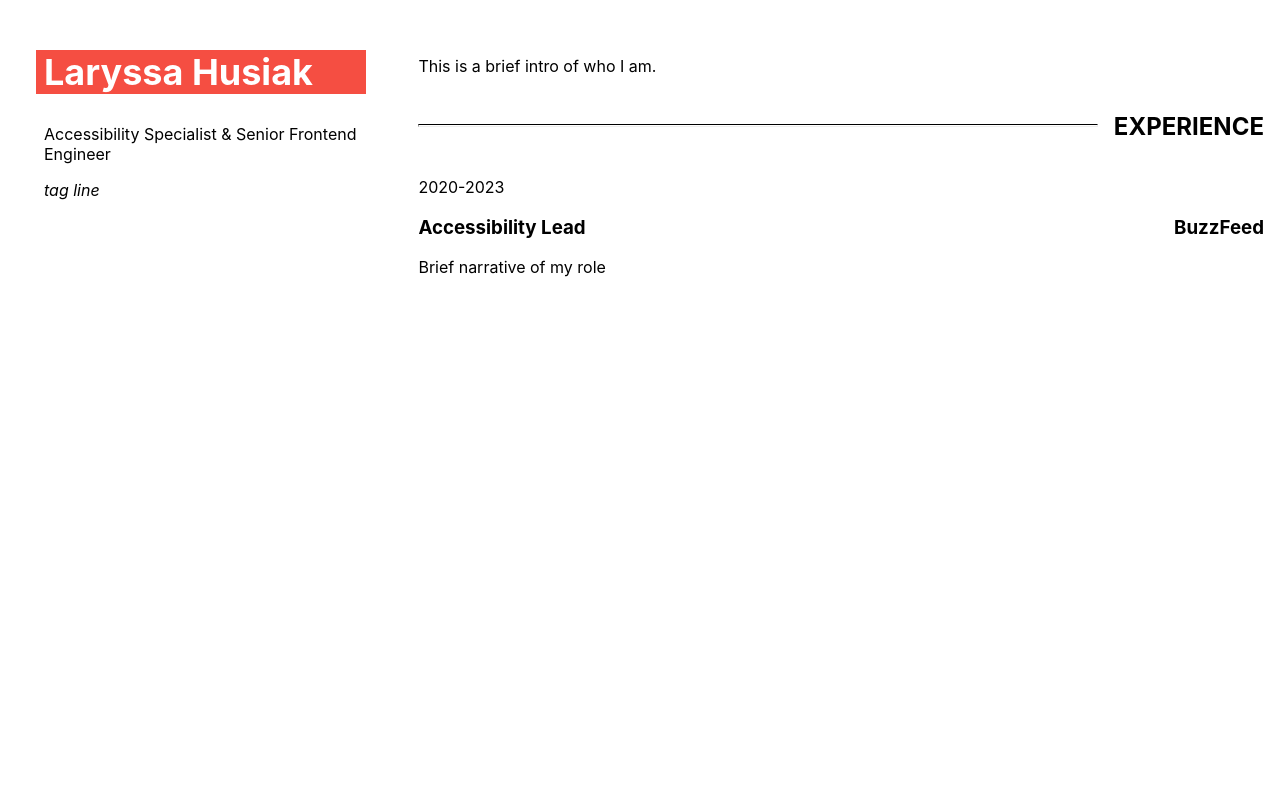
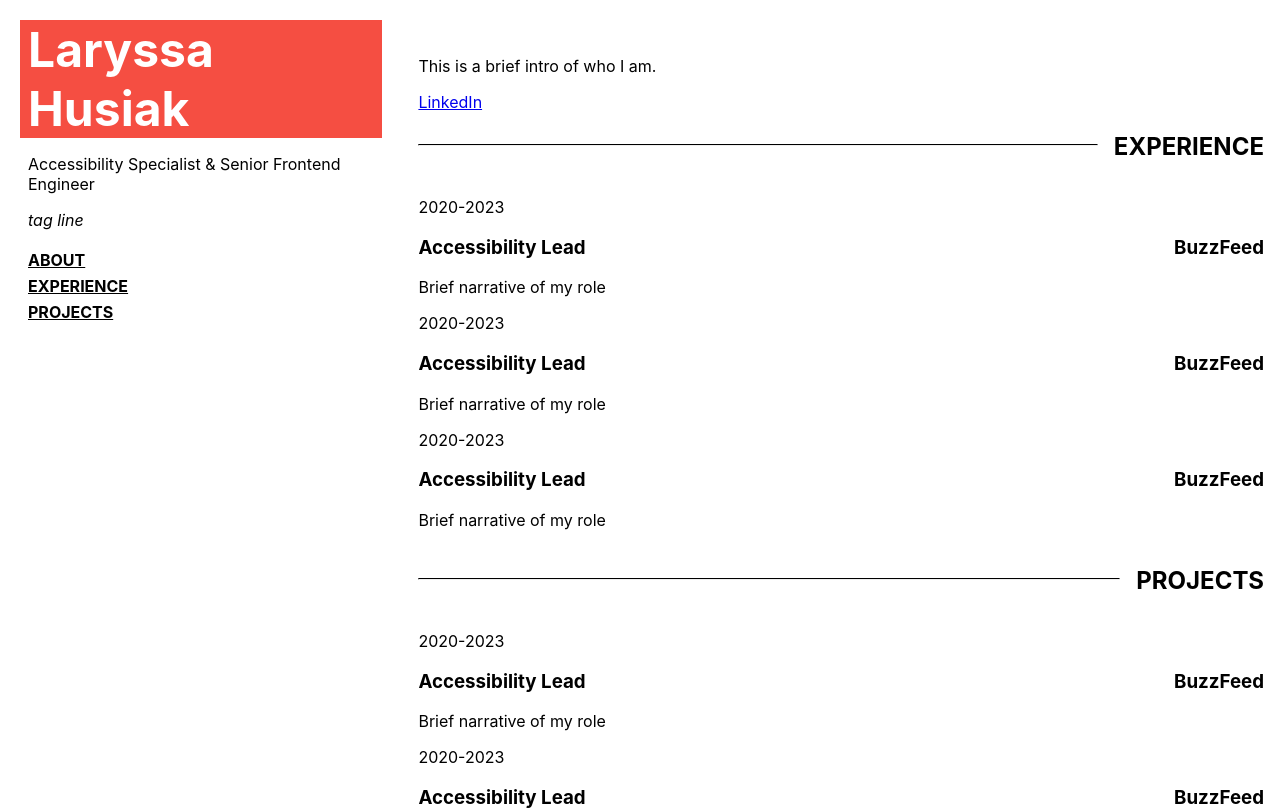
Before and after one commit to lahusiak/portfolio-site, a React (Create React App) app: page / in a window 1280 px wide. Shown: the top 810 px of the page. Built offline with nearby package versions, Linux system fonts and the light colour scheme.

Commit message:
Adding nav and submenu links and functionality

```diff
--- a/src/App.js
+++ b/src/App.jsx
@@ -6,8 +6,8 @@ import Section from './section/section';
 function App() {
   return (
     <div className="App">
-        <Header/>
-        {/* on mobile 100% width, on desktop 70% */}
+          <Header/>
+          {/* on mobile 100% width, on desktop 70% */}
         <main className="main">
           <AboutSection />
           <Section />
--- a/src/header/header.css
+++ b/src/header/header.css
@@ -5,8 +5,8 @@
     height: 100%;
     position: sticky;
     top: 0;
-    --main-header-color: #f54e42;
-    background-color: var(--main-header-color);
+    /* --main-header-color: #f54e42;
+    background-color: var(--main-header-color); */
     color: white;
     font-size: 1.5rem;
 
@@ -16,13 +16,16 @@
     display: flex;
     justify-content: space-between;
     align-items: center;
-    margin: 0 1rem;
+    margin: 0;
+    --main-header-color: #f54e42;
+    background-color: var(--main-header-color);
+    width: 100%;
   }
 
-  .main {
-    width: auto;
-    margin: 1rem;
+  .header__title {
+    margin-left: .5rem;
   }
+
 
   .header__tagline {
     display: none;
@@ -36,40 +39,86 @@
     border: none;
     background-color:var(--main-header-color);
     cursor: pointer;
+    margin-right: .5rem;;
   }
 
   .header__navBtn svg {
     fill: #ffffff;
   }
 
+  .nav__links {
+    list-style: none;
+    margin: 0;
+    padding: 0;
+    line-height: 1rem;
 
-  /* Tablet and above  */
+    li {
+        padding: .25rem;
+    }
+
+}
+
+.nav__links-link {
+    color: #000;
+    font-size: 1rem;
+    font-weight: 700;
+    text-transform: uppercase;
+    padding: .25rem;
+
+    &:hover, &:focus {
+        background-color: #f54e42;
+        color: #ffffff;
+    }
+}
+
+.nav__submenu--desktop {
+    display: none;
+    .nav__links {
+        display: none;
+    }
+}
+
+.nav__submenu--mobile {
+    display: none;
+
+    &.open {
+        display: block;
+        z-index: 1;
+        position: absolute;
+        right: 0;
+        width: 40%;
+        margin-left: auto;
+        text-align: right;
+        border: #000 1px solid;
+        background-color: #ffffff;
+    }
+}
+
+
+/* Styles for tablets and larger */
   @media (min-width: 768px) {
-    /* Styles for tablets and larger */
-    .App {
-      display: flex;
+
+    .header {
+        font-size: 1.5rem;
+        padding: 1.25rem;
+        width: 30%;
+        background-color: initial;
     }
 
     .header__container {
       display: block;
-    }
-
-    .header {
-      font-size: 1.5rem;
-      padding: 1.25rem;
-      width: 30%;
-      background-color: initial;
+      background-color: #ffffff;
     }
 
     .header__title {
       background-color: var(--main-header-color);
-      padding-top: 0;
+      margin: 0;
+      padding: 0;
       padding-left: .5rem;
     }
 
     .header__tagline {
       display: block;
-      background-color: initial;
       color: #000000;
       font-size: 1rem;
       padding-left: .5rem;
@@ -83,11 +132,23 @@
       display: none;
     }
 
-    .main {
-      font-size: 1rem;
-      width: 70%;
-    }
     .section__about {
       margin-top: 2.5rem;
     }
+
+    .nav__submenu--desktop {
+        display: block;
+        .nav__links {
+            display: block;
+        }
+
+    }
+
+    .nav__submenu--mobile {
+        display: none;
+        &.open {
+            display: none;
+        }
+    }
+
   }
--- a/src/header/header.jsx
+++ b/src/header/header.jsx
@@ -1,21 +1,117 @@
 import "./header.css";
+import NavLinks from "../nav/navLinks";
+import {useEffect, useState} from 'react';
 
 function Header () {
+    const [ navOpen, setNavOpen ] = useState(false);
+
+    function handleKeyDown(event) {
+        const mobileSubmenu = document.getElementById('mobileNavSubmenu');
+        const submenuItems = mobileSubmenu.querySelectorAll('.nav__links-link');
+        const navButton = document.getElementById('navButton');
+        const firstItem = submenuItems[0];
+        const lastItem = submenuItems[submenuItems.length - 1];
+
+        switch (event.key) {
+          case 'ArrowDown':
+            event.preventDefault();
+            if (document.activeElement === lastItem) {
+                firstItem.focus();
+            } else if (document.activeElement === navButton && navOpen) {
+                firstItem.focus()
+            } else {
+              const currentIndex = Array.from(submenuItems).indexOf(document.activeElement);
+              submenuItems[currentIndex + 1].focus();
+            }
+            break;
+          case 'ArrowUp':
+            if (document.activeElement !== navButton) {
+                event.preventDefault();
+                if (document.activeElement === firstItem) {
+                lastItem.focus();
+                } else {
+                const currentIndex = Array.from(submenuItems).indexOf(document.activeElement);
+                submenuItems[currentIndex - 1].focus();
+                }
+            }
+            break;
+          case 'Tab':
+            if (event.shiftKey) {
+                if (document.activeElement === firstItem) {
+                    //Close submenu if focus is moved away
+                    mobileSubmenu.classList.remove('open');
+                }
+            }
+            if (!event.shiftKey) {
+                if (document.activeElement === lastItem) {
+                    //Close submenu if focus is moved away
+                    mobileSubmenu.classList.remove('open');
+                }
+            }
+            break;
+          case 'Escape':
+            // Close the submenu
+            mobileSubmenu.classList.remove('open');
+            navButton.focus();
+
+            break;
+          default:
+            break;
+        }
+      }
+
+    useEffect(() => {
+        // Add event listeners
+        const navButton = document.getElementById('navButton');
+        const navLinks = document.getElementById('mobileNavSubmenu');
+
+        navButton.addEventListener('keydown', handleKeyDown);
+        navLinks.addEventListener('keydown', handleKeyDown);
+
+        // Clean up event listeners
+        return () => {
+          navButton.removeEventListener('keydown', handleKeyDown);
+          navLinks.removeEventListener('keydown', handleKeyDown);
+        };
+      }, []);
+
+    function toggleNav () {
+        setNavOpen(!navOpen);
+    }
+
+
     return (
+        <>
         <header className="header">
-            <section className="header__container">
+            <div className="header__container">
                 <h1 className="header__title">Laryssa Husiak</h1>
                 <div className="header__tagline">
                     <p className="header__tagline--title">Accessibility Specialist & Senior Frontend Engineer</p>
                     <p className="header__tagline--desc">tag line</p>
                 </div>
-                <button className="header__navBtn">
-                    <svg title="navigation menu" xmlns="http://www.w3.org/2000/svg" width="36" height="36" viewBox="0 0 32 32">
+                <button
+                    id="navButton"
+                    className="header__navBtn"
+                    aria-label="Opens navigation menu"
+                    aria-expanded={navOpen}
+                    aria-haspopup="true"
+                    aria-controls="mobileNavSubmenu"
+                    onClick={toggleNav}
+                >
+                    <svg aria-hidden="true" title="navigation menu" xmlns="http://www.w3.org/2000/svg" width="36" height="36" viewBox="0 0 32 32">
                         <path d="M4,10h24c1.104,0,2-0.896,2-2s-0.896-2-2-2H4C2.896,6,2,6.896,2,8S2.896,10,4,10z M28,14H4c-1.104,0-2,0.896-2,2  s0.896,2,2,2h24c1.104,0,2-0.896,2-2S29.104,14,28,14z M28,22H4c-1.104,0-2,0.896-2,2s0.896,2,2,2h24c1.104,0,2-0.896,2-2  S29.104,22,28,22z" />
                     </svg>
                 </button>
-            </section>
+                <div className="nav__submenu--desktop">
+                    <NavLinks id="navLinksDesktop" setNavOpen={setNavOpen} />
+                </div>
+            </div>
+            <div id="mobileNavSubmenu" className={`nav__submenu--mobile ${navOpen ? 'open' : ''}`}>
+                <NavLinks id="navLinksMobile" setNavOpen={setNavOpen}/>
+            </div>
         </header>
+
+    </>
     )
 }
 
--- a/src/index.css
+++ b/src/index.css
@@ -11,3 +11,20 @@ code {
   font-family: source-code-pro, Menlo, Monaco, Consolas, 'Courier New',
     monospace;
 }
+
+.main {
+  width: auto;
+  margin: 1rem;
+}
+
+@media (min-width: 768px) {
+  /* Styles for tablets and larger */
+  .App {
+    display: flex;
+  }
+
+  .main {
+    font-size: 1rem;
+    width: 70%;
+  }
+}
--- /dev/null
+++ b/src/nav/navLinks.jsx
@@ -0,0 +1,29 @@
+function NavLinks({setNavOpen, id}) {
+    const handleClick = (e, targetId) => {
+        e.preventDefault();
+
+        let targetElement = document.querySelector(targetId);
+
+        if (targetElement) {
+            targetElement.scrollIntoView({ behavior: 'smooth', block: 'start' });
+            targetElement.focus();
+            setNavOpen(false);
+        }
+
+    }
+    return (
+        <ul id={id} className="nav__links">
+            <li key="about">
+                <a className="nav__links-link" href="#about" onClick={(e) => handleClick(e, '#about')}>About</a>
+            </li>
+            <li key="experience">
+                <a className="nav__links-link" href="#experience" onClick={(e) => handleClick(e, '#experience')}>Experience</a>
+            </li>
+            <li>
+                <a className="nav__links-link" href="#projects" onClick={(e) => handleClick(e, '#projects')}>Projects</a>
+            </li>
+        </ul>
+    )
+}
+
+export default NavLinks;
--- a/src/section/about.jsx
+++ b/src/section/about.jsx
@@ -4,6 +4,7 @@ function AboutSection () {
     return (
         <section className="section__about">
             <p>This is a brief intro of who I am.</p>
+            <a href="https://www.linkedin.com/in/laryssahusiak/">LinkedIn</a>
         </section>
     )
 }
--- a/src/section/heading.jsx
+++ b/src/section/heading.jsx
@@ -1,8 +1,9 @@
 function SectionHeading ({heading}) {
+    const id = heading.toLowerCase();
     return (
         <div className="section__heading">
             <hr className="section__heading--divider" />
-            <h2 className="section__heading--title">{heading}</h2>
+            <h2 id={id} className="section__heading--title">{heading}</h2>
         </div>
     )
 }
--- a/src/section/section.css
+++ b/src/section/section.css
@@ -14,7 +14,7 @@
     border-top: 1px solid #000;
     display: block;
     flex-grow: 1;
-    height: 1px;
+    height: 0px;
     margin: 2em 0;
     outline: none;
     padding: 0;
@@ -22,6 +22,7 @@
 }
 
 .section__heading--title {
+    /* scroll-margin-top: 3.125rem; */
     text-transform: uppercase;
 }
 
--- a/src/section/section.jsx
+++ b/src/section/section.jsx
@@ -6,6 +6,46 @@ const DATA = [
     {
         heading: "Experience",
         items: [
+            {
+                dateStart: "2020",
+                dateEnd: "2023",
+                jobTitle: "Accessibility Lead",
+                company: "BuzzFeed",
+                jobDescription: "Brief narrative of my role"
+            },
+            {
+                dateStart: "2020",
+                dateEnd: "2023",
+                jobTitle: "Accessibility Lead",
+                company: "BuzzFeed",
+                jobDescription: "Brief narrative of my role"
+            },
+            {
+                dateStart: "2020",
+                dateEnd: "2023",
+                jobTitle: "Accessibility Lead",
+                company: "BuzzFeed",
+                jobDescription: "Brief narrative of my role"
+            }
+        ]
+    },
+    {
+        heading: "Projects",
+        items: [
+            {
+                dateStart: "2020",
+                dateEnd: "2023",
+                jobTitle: "Accessibility Lead",
+                company: "BuzzFeed",
+                jobDescription: "Brief narrative of my role"
+            },
+            {
+                dateStart: "2020",
+                dateEnd: "2023",
+                jobTitle: "Accessibility Lead",
+                company: "BuzzFeed",
+                jobDescription: "Brief narrative of my role"
+            },
             {
                 dateStart: "2020",
                 dateEnd: "2023",
@@ -24,12 +64,13 @@ function SectionContent({ sections }) {
       <>
         {sections.map((section) => {
           const { heading, items } = section;
+          const formattedHeading = heading.toLowerCase();
           return (
-            <section key={heading} className="section__container">
+            <section aria-labelledby={formattedHeading} tabIndex={-1} key={heading} className="section__container">
               <SectionHeading heading={heading} />
               <ul className="section__list">
               {items.map((item, index) => (
-                heading === "Experience" && (
+                (heading === "Experience" || heading === "Projects") && (
                   <li key={index}>
                     <div>{item.dateStart}-{item.dateEnd}</div>
                     <h3 className="section__list--item-title">
```
